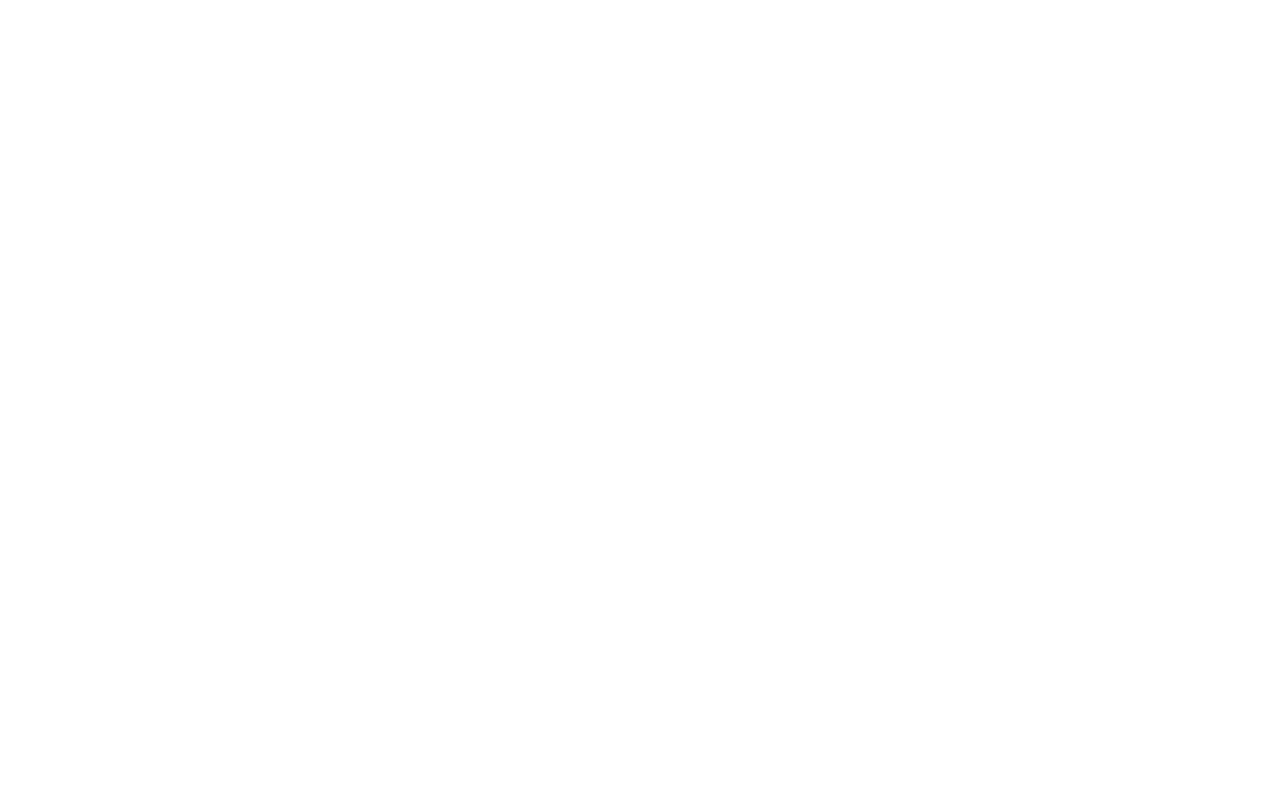
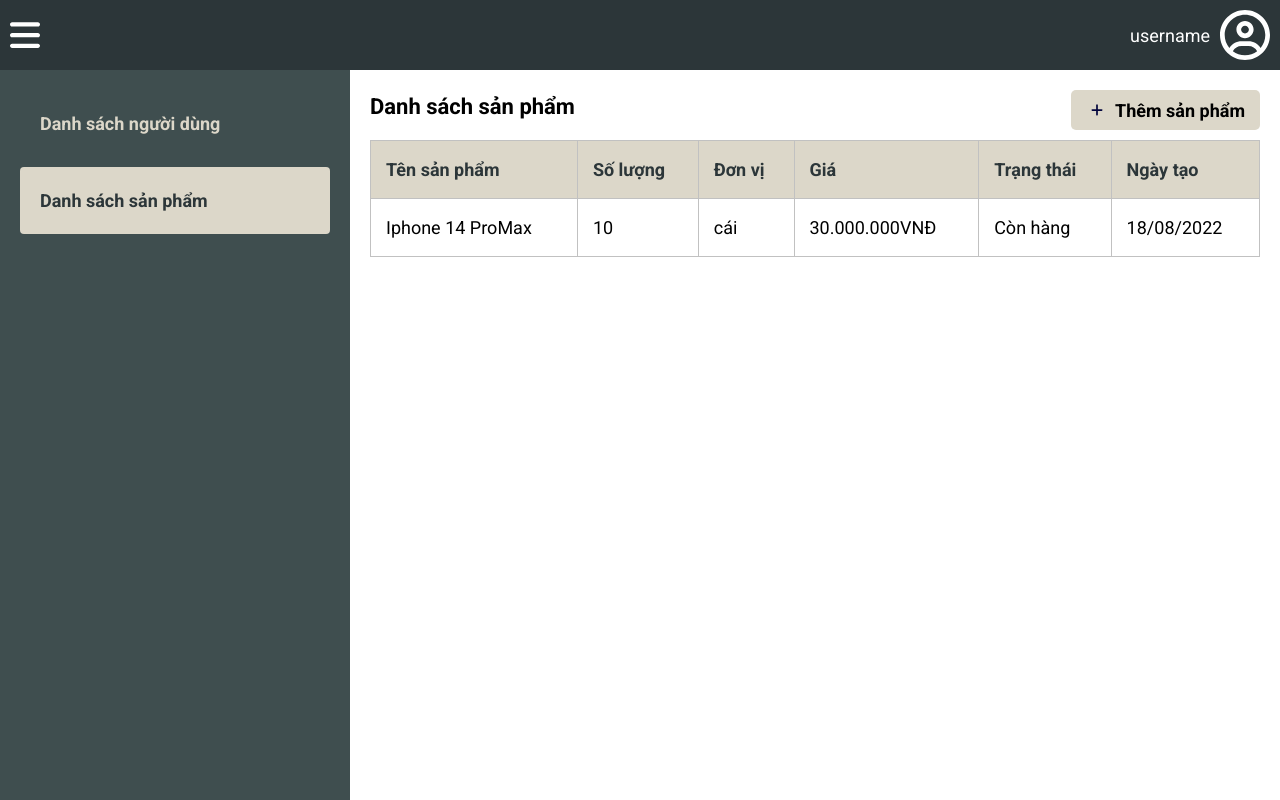
Before and after one commit to NhatTrung1999/Form-Validation, a React (Create React App) app: page / in a window 1280 px wide. Before the commit this address led to /signin. Built offline with nearby package versions, Linux system fonts and the light colour scheme.

Commit message:
update 9

```diff
--- a/src/App.js
+++ b/src/App.js
@@ -1,27 +1,29 @@
-import { Routes, Route } from "react-router-dom";
-import ProtectedPages from "./components/Protected";
-import { Content } from "./components/User";
-import { LoginForm } from "./Pages/Login";
-import { SignUp } from "./Pages/SignUp";
-import NotFound from "./Pages/NotFound";
+// import { Routes, Route } from "react-router-dom";
+// import ProtectedPages from "./components/Protected";
+// import { Content } from "./components/User";
+// import { LoginForm } from "./Pages/Login";
+// import { SignUp } from "./Pages/SignUp";
+// import NotFound from "./Pages/NotFound";
 import "./assets/css/user.css";
 import "./assets/css/header.css";
 import "./assets/css/sidebar.css";
 import "./assets/css/content.css";
-import User from "./Pages/UserPage";
+// import User from "./Pages/UserPage";
+import ProductPage from "./Pages/ProductPage";
 
 function App() {
     return (
-        <Routes>
-            <Route element={<ProtectedPages />}>
-                <Route path="/" element={<User />}>
-                    <Route path="signin" element={<LoginForm />} />
-                    <Route path="user" element={<Content />} />
-                </Route>
-            </Route>
-            <Route path="/signup" element={<SignUp />} />
-            <Route path="*" element={<NotFound />} />
-        </Routes>
+        // <Routes>
+        //     <Route element={<ProtectedPages />}>
+        //         <Route path="/" element={<User />}>
+        //             <Route path="signin" element={<LoginForm />} />
+        //             <Route path="user" element={<Content />} />
+        //         </Route>
+        //     </Route>
+        //     <Route path="/signup" element={<SignUp />} />
+        //     <Route path="*" element={<NotFound />} />
+        // </Routes>
+        <ProductPage />
     );
 }
 
--- /dev/null
+++ b/src/Pages/ProductPage/index.js
@@ -0,0 +1,25 @@
+import {
+    HeaderProduct,
+    SidebarProduct,
+    ContentProduct,
+} from "../../components/Product";
+
+function ProductPage() {
+    return (
+        <>
+            <div id="header">
+                <HeaderProduct />
+            </div>
+            <div id="container">
+                <div id="sidebar">
+                    <SidebarProduct />
+                </div>
+                <div id="content">
+                    <ContentProduct />
+                </div>
+            </div>
+        </>
+    );
+}
+
+export default ProductPage;
--- a/src/app/store.js
+++ b/src/app/store.js
@@ -1,8 +1,10 @@
 import { configureStore } from "@reduxjs/toolkit";
 import userReducer from "../features/user/userSlice";
+import productReducer from "../features/product/productSlice";
 
 export default configureStore({
     reducer: {
         user: userReducer,
+        product: productReducer
     },
 });
--- /dev/null
+++ b/src/components/Product/ContentProduct.js
@@ -0,0 +1,38 @@
+function Content() {
+    return (
+        <>
+            <div className="content-header">
+                <div className="list">Danh sách sản phẩm</div>
+                <div className="content-add">
+                    <div className="add-user"></div>
+                    <span className="add">Thêm sản phẩm</span>
+                </div>
+            </div>
+
+            <div>
+                <table>
+                    <thead>
+                        <tr>
+                            <th>Tên sản phẩm</th>
+                            <th>Số lượng</th>
+                            <th>Đơn vị</th>
+                            <th>Giá</th>
+                            <th>Trạng thái</th>
+                            <th>Ngày tạo</th>
+                        </tr>
+                    </thead>
+                    <tbody>
+                        <td>Iphone 14 ProMax</td>
+                        <td>10</td>
+                        <td>cái</td>
+                        <td>30.000.000VNĐ</td>
+                        <td>Còn hàng</td>
+                        <td>18/08/2022</td>
+                    </tbody>
+                </table>
+            </div>
+        </>
+    );
+}
+
+export default Content;
--- /dev/null
+++ b/src/components/Product/HeaderProduct.js
@@ -0,0 +1,13 @@
+function Header() {
+    return (
+        <>
+            <div className="menu"></div>
+            <div className="user">
+                username
+                <div className="avatar"></div>
+            </div>
+        </>
+    );
+}
+
+export default Header;
--- /dev/null
+++ b/src/components/Product/SidebarProduct.js
@@ -0,0 +1,12 @@
+function Sidebar() {
+    return (
+        <>
+            <ul className="sidebar-container">
+                <li className="list-user">Danh sách người dùng</li>
+                <li className="list-product active">Danh sách sản phẩm</li>
+            </ul>
+        </>
+    );
+}
+
+export default Sidebar;
--- /dev/null
+++ b/src/components/Product/index.js
@@ -0,0 +1,3 @@
+export { default as HeaderProduct } from "./HeaderProduct";
+export { default as SidebarProduct } from "./SidebarProduct";
+export { default as ContentProduct } from "./ContentProduct";
--- /dev/null
+++ b/src/features/product/productSlice.js
@@ -0,0 +1,9 @@
+import {createSlice} from "@reduxjs/toolkit";
+
+export const productSlice = createSlice({
+    name: "product",
+    initialState: {},
+    reducers: {}
+})
+
+export default productSlice.reducer
```
